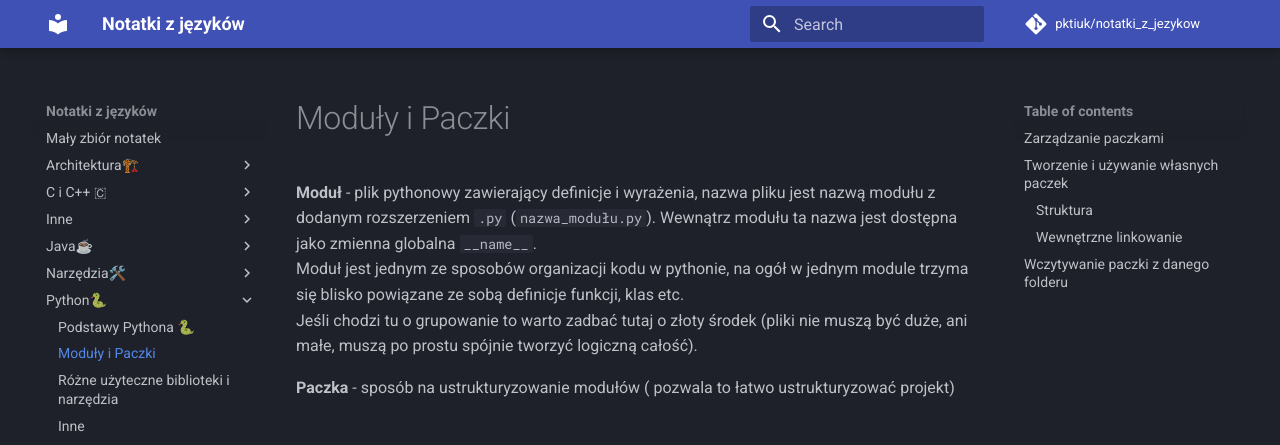
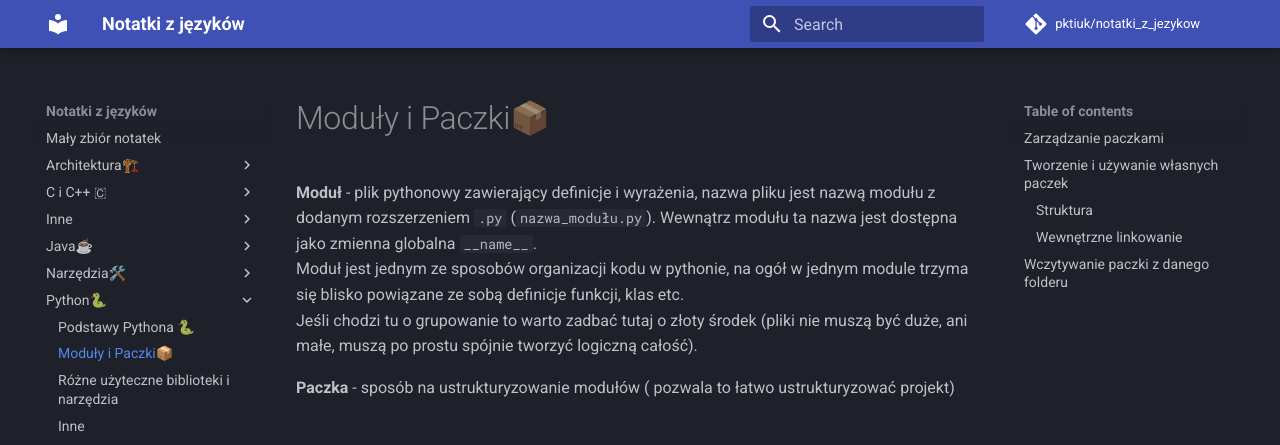
Before and after one commit to pktiuk/notatki_z_jezykow, an MkDocs documentation site: the page built from docs/Python🐍/3_moduły_i_paczki.md, in a window 1280 px wide and 900 px high. Shown: the top 445 px of the window. Built offline with MkDocs 1.6.1 and Material for MkDocs 9.7.7, drawn with Linux system fonts in a browser that asks for light colours; comment, search, counter and statistics services are not loaded.

```diff
--- a/docs/Python🐍/3_moduły_i_paczki.md
+++ b/docs/Python🐍/3_moduły_i_paczki.md
@@ -1,4 +1,4 @@
-# Moduły i Paczki
+# Moduły i Paczki📦
 
 **Moduł** - plik pythonowy zawierający definicje i wyrażenia, nazwa pliku jest nazwą modułu z dodanym rozszerzeniem `.py` (`nazwa_modułu.py`). Wewnątrz modułu ta nazwa jest dostępna jako zmienna globalna `__name__`.
 Moduł jest jednym ze sposobów organizacji kodu w pythonie, na ogół w jednym module trzyma się blisko powiązane ze sobą definicje funkcji, klas etc.
```
